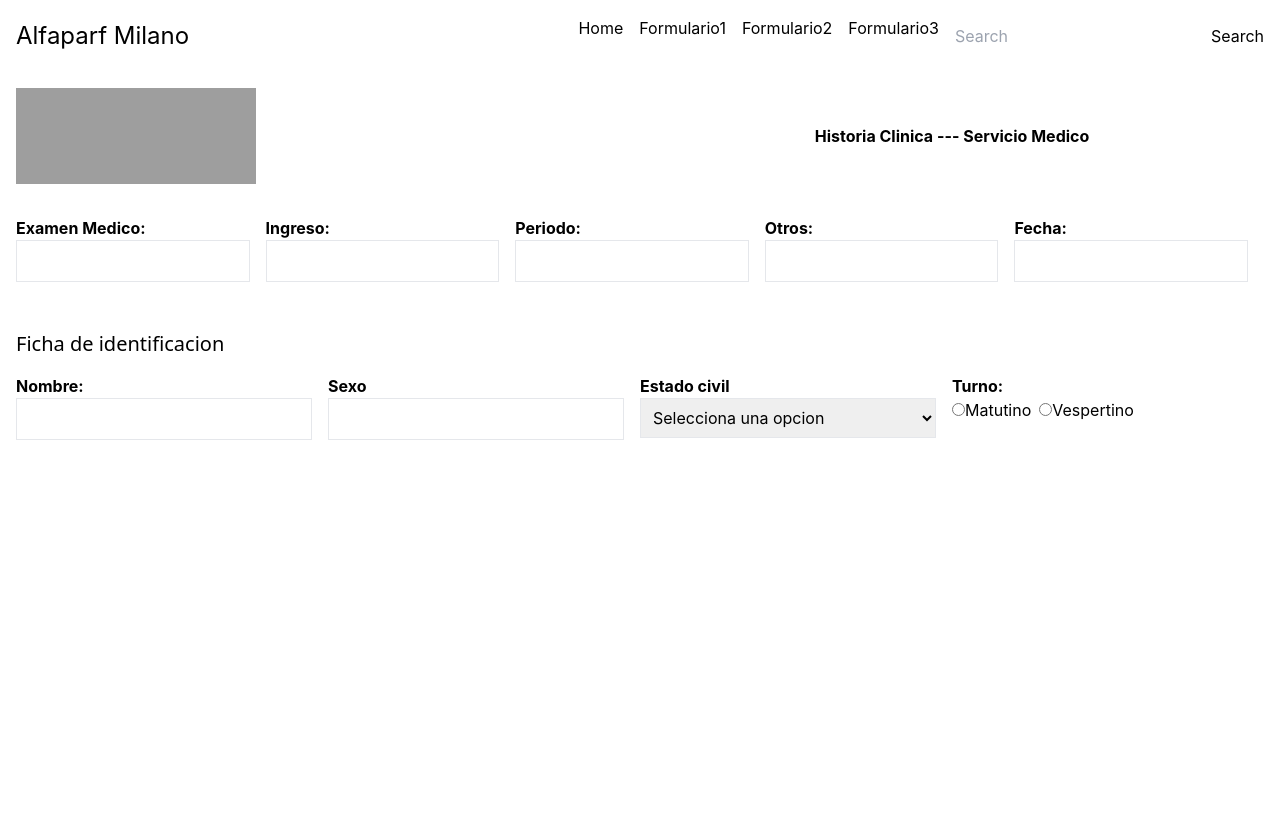
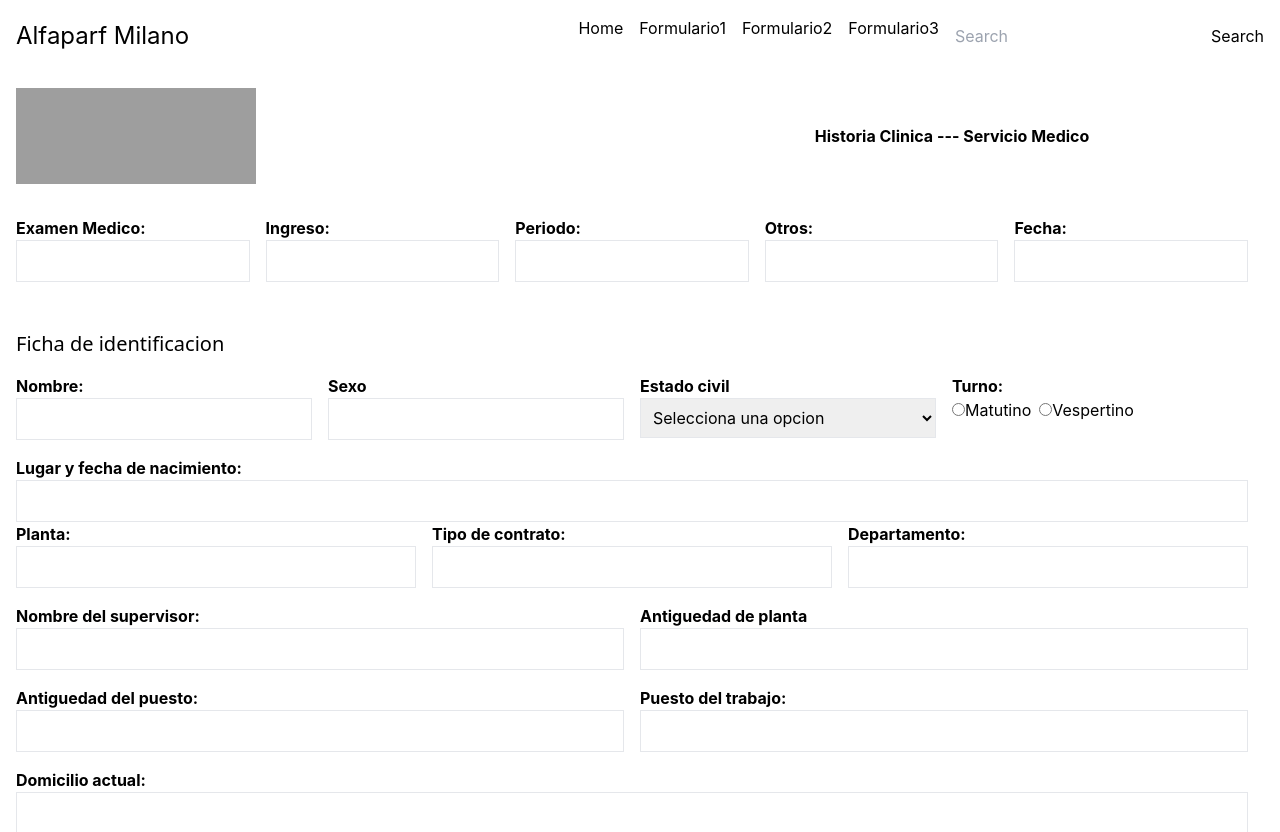
Before and after one commit to Varg-Vikernes/medical-control, a React (Create React App) app: page /Hcx1 in a window 1280 px wide. Shown: the top 832 px of the page. Before the commit the page ends 800 px from the top, so only its background shows below. Built offline with nearby package versions, Linux system fonts and the light colour scheme; grey boxes are pictures that could not be loaded.

Commit message:
Modulo identificacion en proceso de aprobacion

```diff
--- a/src/components/Hcx1/FichaIdentificacion/identificacion.jsx
+++ b/src/components/Hcx1/FichaIdentificacion/identificacion.jsx
@@ -6,7 +6,15 @@ const Identificacion = () => {
     const [sexo, setSexo] = useState('');
     const [estadoCivil, setEstadoCivil] = useState('');
     const [turno, setTurno] = useState('');
-
+    const [lugFecha, setLugFecha] = useState('');
+    const [planta, setPlanta] = useState('');
+    const [tipoContrato, setTipoContrato] = useState('');
+    const [dpto, setDpto] = useState('');
+    const [nombreSup, setNombreSup] = useState('');
+    const [antiguedadPlanta, setAntiguedadPlanta] = useState('');
+    const [antiguedadPuesto, setAntiguedadPuesto] = useState('');
+    const [puestTrabajo, setPuestoTrabajo] = useState('');
+    const [domicilio, setDomicilio] = useState('');
     return (
         <form action="" className="w-full p-4">
             <h1 className="text-xl  font-sans mb-4">Ficha de identificacion</h1>
@@ -59,6 +67,95 @@ const Identificacion = () => {
                     </div>
                 </div>
             </div >
+            <div className="flex-1 mr-4">
+                <label htmlFor="" className="block font-bold">
+                    Lugar y fecha de nacimiento:
+                </label>
+                <input type="text" id="lugar" name="lugar"
+                    className="w-full border p-2 w-full"
+                    value={lugFecha}
+                    onChange={(e) => setLugFecha(e.target.value)}
+                />
+            </div>
+            <div className="flex justify-between mb-4">
+                <div className="flex-1 mr-4">
+                    <label htmlFor="planta" className="block font-bold">
+                        Planta:
+                    </label>
+                    <input type="text" name="planta" id="planta"
+                        className="w-full border p-2" value={planta}
+                        onChange={(e) => setPlanta(e.target.value)}
+                    />
+                </div>
+                <div className="flex-1 mr-4">
+                    <label htmlFor="tipoContrato" className="block font-bold">
+                        Tipo de contrato:
+                    </label>
+                    <input type="text" name="contrato" id="contrato"
+                        className="w-full border p-2 " value={tipoContrato}
+                        onChange={(e) => setTipoContrato(e.target.value)}
+                    />
+                </div>
+                <div className="flex-1 mr-4">
+                    <label htmlFor="dpto" className="block font-bold">
+                        Departamento:
+                    </label>
+                    <input type="text" name="dpto" id="dpto"
+                        className="w-full border p-2" value={dpto}
+                        onChange={(e) => setDpto(e.target.value)}
+                    />
+                </div>
+            </div>
+            <div className="flex justify-between mb-4">
+                <div className="flex-1 mr-4">
+                    <label htmlFor="NomnbreSupervisor" className="block font-bold">
+                        Nombre del supervisor:
+                    </label>
+                    <input type="text" name="NombreSupervisor" id="NombreSupervisor"
+                        className="w-full border p-2" value={nombreSup}
+                        onChange={(e) => setNombreSup(e.target.value)}
+                    />
+                </div>
+                <div className="flex-1 mr-4">
+                    <label htmlFor="antiguedadPlanta" className="block font-bold">
+                        Antiguedad de planta
+                    </label>
+                    <input type="text" name="antiguedadPlanta" id="antiguedadPlanta"
+                        className="w-full border p-2" value={antiguedadPlanta}
+                        onChange={(e) => setAntiguedadPlanta(e.target.value)}
+                    />
+                </div>
+            </div>
+            <div className="flex justify-between mb-4">
+                <div className="flex-1 mr-4">
+                    <label htmlFor="antiguedadPuesto" className="block font-bold">
+                        Antiguedad del puesto:
+                    </label>
+                    <input type="text" name="antiguedadPuesto" id="antiguedadPuesto"
+                        className="w-full border p-2" value={antiguedadPuesto}
+                        onChange={(e) => setAntiguedadPuesto(e.target.value)}
+                    />
+                </div>
+                <div className="flex-1 mr-4">
+                    <label htmlFor="puestoTrabajo" className="block font-bold">
+                        Puesto del trabajo:
+                    </label>
+                    <input type="text" name="puestoTrabajo" id="puestoTrabajo"
+                        className="w-full border p-2" value={puestTrabajo}
+                        onChange={(e) => setPuestoTrabajo(e.target.value)}
+                    />
+                </div>
+            </div>
+            <div className="flex-1 mr-4">
+                <label htmlFor="domicilioActual" className="block font-bold">
+                    Domicilio actual:
+                </label>
+                <input type="text" id="domicilioActual" name="domicilioActual"
+                    className="w-full border p-2 w-full"
+                    value={domicilio}
+                    onChange={(e) => setDomicilio(e.target.value)}
+                />
+            </div>
         </form >
     );
 }
```
